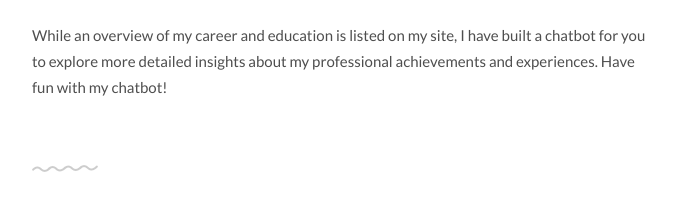
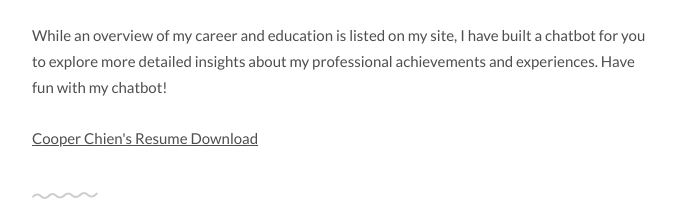
Before and after one commit to cooperchien/katefarms, a plain HTML site: page index.html in a window 1280 px wide. Shown: the part 376-595 px from the top of the page, without its empty margins (297-973 px from the left). Drawn offline with Linux system fonts and the light colour scheme.

Commit message:
Update index.html

```diff
--- a/index.html
+++ b/index.html
@@ -101,6 +101,7 @@
 				<p>Dear visitors from WestEd, welcome to my site! </p>
 				<p>While an overview of my career and education is listed on my site, I have built a chatbot for you to explore more detailed insights about my professional achievements and experiences. Have fun with my chatbot!
 				</p>
+<a href="#Cooper-Chien-Resume.pdf">Cooper Chien's Resume Download</a>
 			</div>
 		</div>
 	</div>
```
